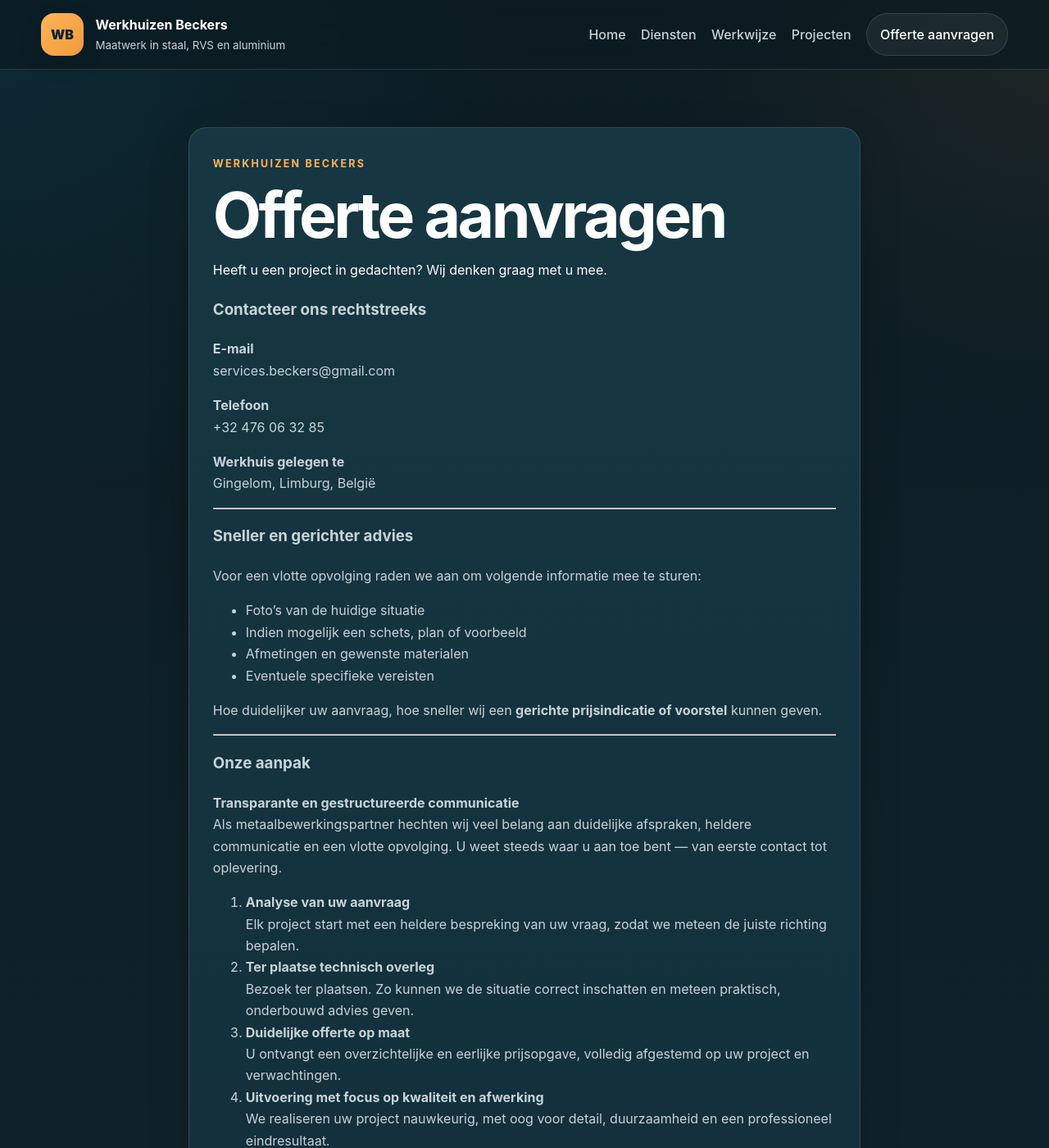
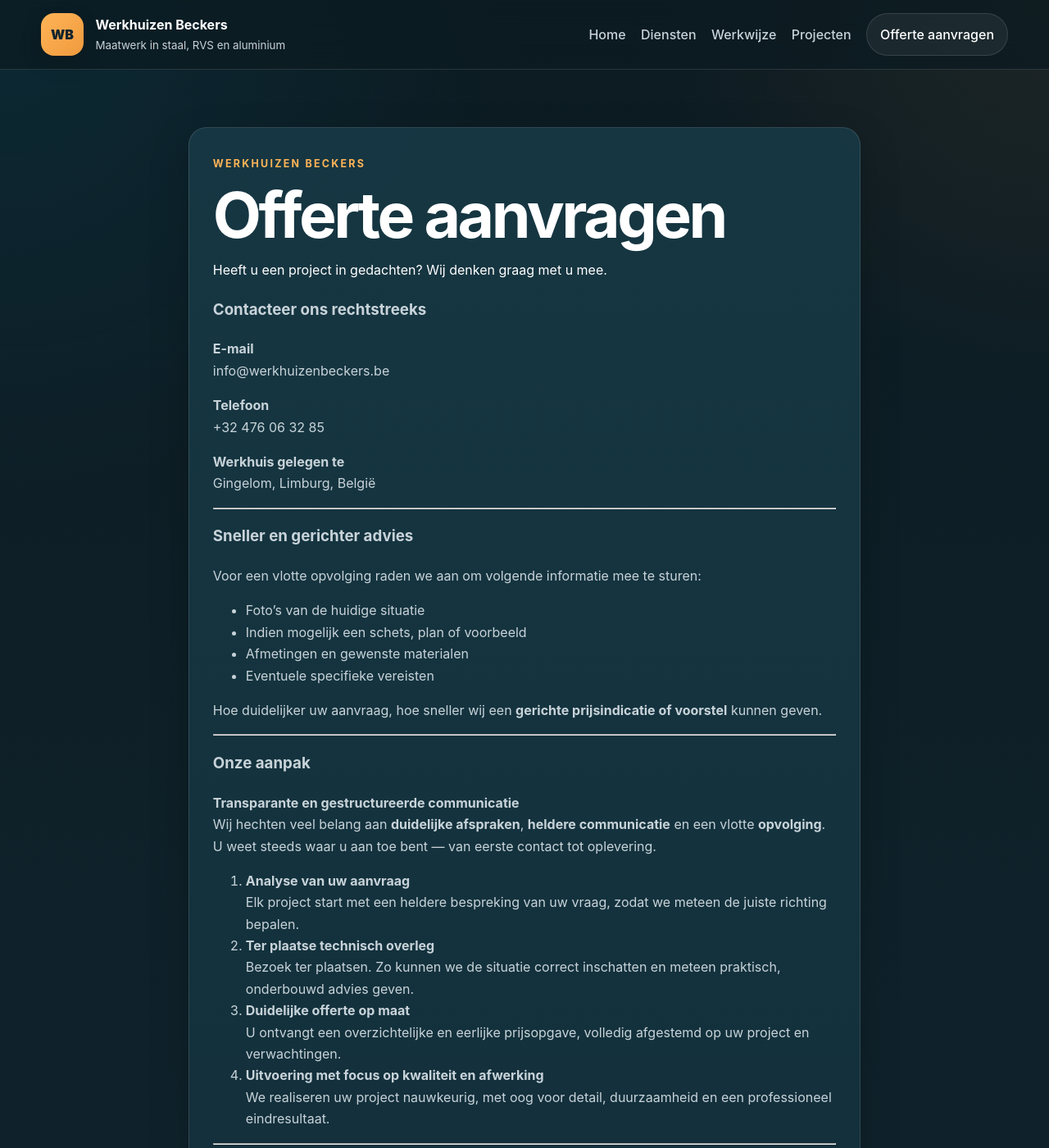
Before and after one commit to servicesbeckers/whb, a Jekyll site: the page built from contact.md, in a window 1280 px wide and 1400 px high. Shown: the whole window at 82% size. Built offline with Jekyll 4.4.1, drawn with Linux system fonts in a browser that asks for light colours.

Commit message:
added new domain

```diff
--- a/_config.yml
+++ b/_config.yml
@@ -1,5 +1,5 @@
 title: Werkhuizen Beckers
-email: services.beckers@gmail.com
+email: info@werkhuizenbeckers.be
 description: >-
   Lasmaatwerk in staal, inox en aluminium voor industrie, machinebouw, technische toepassingen en particulieren.
 baseurl: ""
--- a/_includes/footer.html
+++ b/_includes/footer.html
@@ -23,7 +23,7 @@
         <div>
             <strong>Contact</strong>
             <p>
-                <a href="mailto:services.beckers@gmail.com">services.beckers@gmail.com</a><br>
+                <a href="mailto:info@werkhuizenbeckers.be">info@werkhuizenbeckers.be</a><br>
                 <a href="tel:+32476063285">+32 476 06 32 85</a><br>
                 Gingelom, België
             </p>
--- a/contact.md
+++ b/contact.md
@@ -8,7 +8,7 @@ permalink: /contact/
 ### Contacteer ons rechtstreeks
 
 **E-mail**
-[services.beckers@gmail.com](mailto:services.beckers@gmail.com)
+[info@werkhuizenbeckers.be](mailto:info@werkhuizenbeckers.be)
 
 **Telefoon**
 [+32 476 06 32 85](tel:+32476063285)
@@ -34,7 +34,7 @@ Hoe duidelijker uw aanvraag, hoe sneller wij een **gerichte prijsindicatie of vo
 ### Onze aanpak
 
 **Transparante en gestructureerde communicatie**
-Als metaalbewerkingspartner hechten wij veel belang aan duidelijke afspraken, heldere communicatie en een vlotte opvolging. U weet steeds waar u aan toe bent — van eerste contact tot oplevering.
+Wij hechten veel belang aan **duidelijke afspraken**, **heldere communicatie** en een vlotte **opvolging**. U weet steeds waar u aan toe bent — van eerste contact tot oplevering.
 
 1. **Analyse van uw aanvraag**
    Elk project start met een heldere bespreking van uw vraag, zodat we meteen de juiste richting bepalen.
```
Also changed, not shown: README.md.
